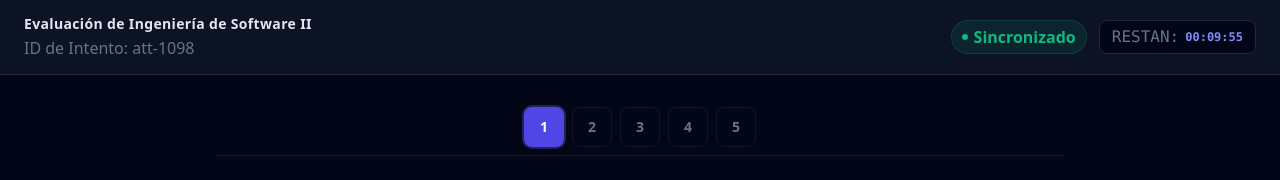
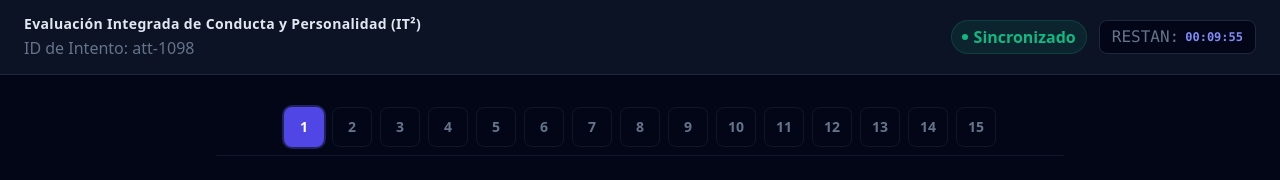
Before and after one commit to su-voz-a-diario/integrity-tech, a Next.js app in the folder integrity-tech-frontend/: page /exam/att-1098 in a window 1280 px wide. Shown: the top 180 px of the page. Built offline with nearby package versions, Linux system fonts and the light colour scheme; no server answers.

Commit message:
Implement 10-item personality test BFI-10 in Next.js student exam screen and update backend invitation metadata

```diff
--- a/integrity-tech-frontend/src/app/exam/[attemptId]/page.tsx
+++ b/integrity-tech-frontend/src/app/exam/[attemptId]/page.tsx
@@ -15,8 +15,8 @@ import { QuestionDto } from '../../../types/exam-contract';
 // Simulación de carga de datos desde el backend en tiempo de carga de página (mock)
 const MOCK_EXAM = {
   id: 'mock-exam-id-1111',
-  title: 'Evaluación de Ingeniería de Software II',
-  durationMinutes: 60,
+  title: 'Evaluación Integrada de Conducta y Personalidad (IT²)',
+  durationMinutes: 30,
 };
 
 const MOCK_QUESTIONS: QuestionDto[] = [
@@ -88,6 +88,166 @@ const MOCK_QUESTIONS: QuestionDto[] = [
         { id: 'opt-c', text: 'C) Lo hace, pero deja una nota interna aclaratoria por si acaso.' },
         { id: 'opt-d', text: 'D) Lo deriva a un colega para no tener que involucrarse directamente.' },
       ],
+    },
+  },
+  {
+    id: 'q-6',
+    type: 'LIKERT',
+    defaultPoints: 1.0,
+    content: {
+      text: 'Soy una persona habladora, me gusta iniciar conversaciones.',
+      scale: {
+        min: 1,
+        max: 5,
+        labels: {
+          '1': 'Totalmente en desacuerdo',
+          '5': 'Totalmente de acuerdo',
+        },
+      },
+    },
+  },
+  {
+    id: 'q-7',
+    type: 'LIKERT',
+    defaultPoints: 1.0,
+    content: {
+      text: 'Prefiero mantenerme en un segundo plano, soy más bien reservado/a.',
+      scale: {
+        min: 1,
+        max: 5,
+        labels: {
+          '1': 'Totalmente en desacuerdo',
+          '5': 'Totalmente de acuerdo',
+        },
+      },
+    },
+  },
+  {
+    id: 'q-8',
+    type: 'LIKERT',
+    defaultPoints: 1.0,
+    content: {
+      text: 'Tiendo a encontrar defectos en los demás fácilmente.',
+      scale: {
+        min: 1,
+        max: 5,
+        labels: {
+          '1': 'Totalmente en desacuerdo',
+          '5': 'Totalmente de acuerdo',
+        },
+      },
+    },
+  },
+  {
+    id: 'q-9',
+    type: 'LIKERT',
+    defaultPoints: 1.0,
+    content: {
+      text: 'Soy comprensivo/a y amable con casi todo el mundo.',
+      scale: {
+        min: 1,
+        max: 5,
+        labels: {
+          '1': 'Totalmente en desacuerdo',
+          '5': 'Totalmente de acuerdo',
+        },
+      },
+    },
+  },
+  {
+    id: 'q-10',
+    type: 'LIKERT',
+    defaultPoints: 1.0,
+    content: {
+      text: 'Hago las cosas con cuidado, me esfuerzo para que queden bien hechas.',
+      scale: {
+        min: 1,
+        max: 5,
+        labels: {
+          '1': 'Totalmente en desacuerdo',
+          '5': 'Totalmente de acuerdo',
+        },
+      },
+    },
+  },
+  {
+    id: 'q-11',
+    type: 'LIKERT',
+    defaultPoints: 1.0,
+    content: {
+      text: 'A veces soy un poco descuidado/a o desordenado/a.',
+      scale: {
+        min: 1,
+        max: 5,
+        labels: {
+          '1': 'Totalmente en desacuerdo',
+          '5': 'Totalmente de acuerdo',
+        },
+      },
+    },
+  },
+  {
+    id: 'q-12',
+    type: 'LIKERT',
+    defaultPoints: 1.0,
+    content: {
+      text: 'Con frecuencia me siento tenso/a o preocupado/a.',
+      scale: {
+        min: 1,
+        max: 5,
+        labels: {
+          '1': 'Totalmente en desacuerdo',
+          '5': 'Totalmente de acuerdo',
+        },
+      },
+    },
+  },
+  {
+    id: 'q-13',
+    type: 'LIKERT',
+    defaultPoints: 1.0,
+    content: {
+      text: 'En general soy una persona relajada y difícil de estresar.',
+      scale: {
+        min: 1,
+        max: 5,
+        labels: {
+          '1': 'Totalmente en desacuerdo',
+          '5': 'Totalmente de acuerdo',
+        },
+      },
+    },
+  },
+  {
+    id: 'q-14',
+    type: 'LIKERT',
+    defaultPoints: 1.0,
+    content: {
+      text: 'Me gustan las experiencias nuevas, la variedad y probar cosas distintas.',
+      scale: {
+        min: 1,
+        max: 5,
+        labels: {
+          '1': 'Totalmente en desacuerdo',
+          '5': 'Totalmente de acuerdo',
+        },
+      },
+    },
+  },
+  {
+    id: 'q-15',
+    type: 'LIKERT',
+    defaultPoints: 1.0,
+    content: {
+      text: 'Prefiero seguir rutinas conocidas, no soy muy imaginativo/a.',
+      scale: {
+        min: 1,
+        max: 5,
+        labels: {
+          '1': 'Totalmente en desacuerdo',
+          '5': 'Totalmente de acuerdo',
+        },
+      },
     },
   },
 ];
--- a/integrity-tech-frontend/src/app/recruiter/dashboard/page.tsx
+++ b/integrity-tech-frontend/src/app/recruiter/dashboard/page.tsx
@@ -352,7 +352,7 @@ export default function RecruiterDashboard() {
                     onChange={(e) => setInviteForm({ ...inviteForm, examId: e.target.value })}
                     className="bg-slate-950 border border-slate-800 rounded-lg p-2 text-xs text-slate-300 focus:outline-none focus:border-indigo-600"
                   >
-                    <option value="mock-exam-id-1111">Evaluación de Ingeniería de Software II</option>
+                    <option value="mock-exam-id-1111">Evaluación Integrada de Conducta y Personalidad (IT²)</option>
                   </select>
                 </div>
 
```
Also changed, not shown: 1 other file (tests, documents, lock files or other folders).
